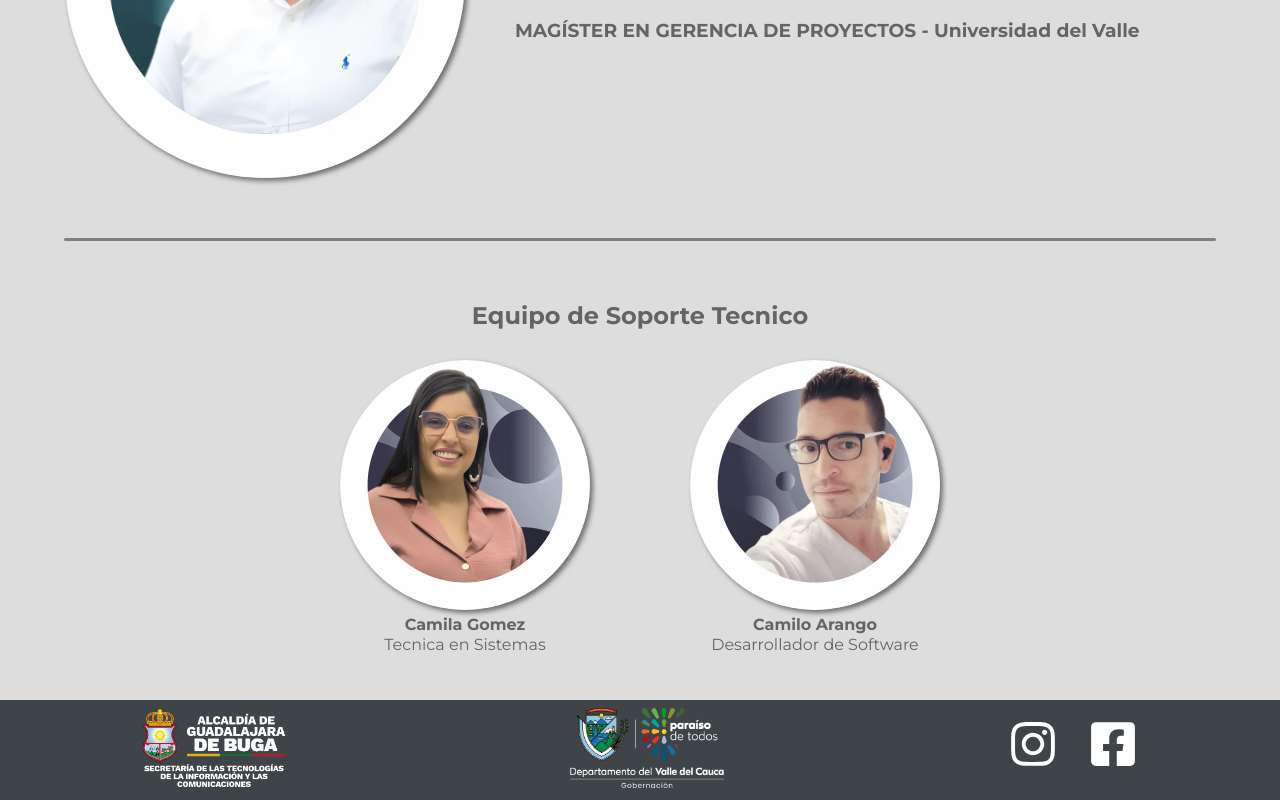
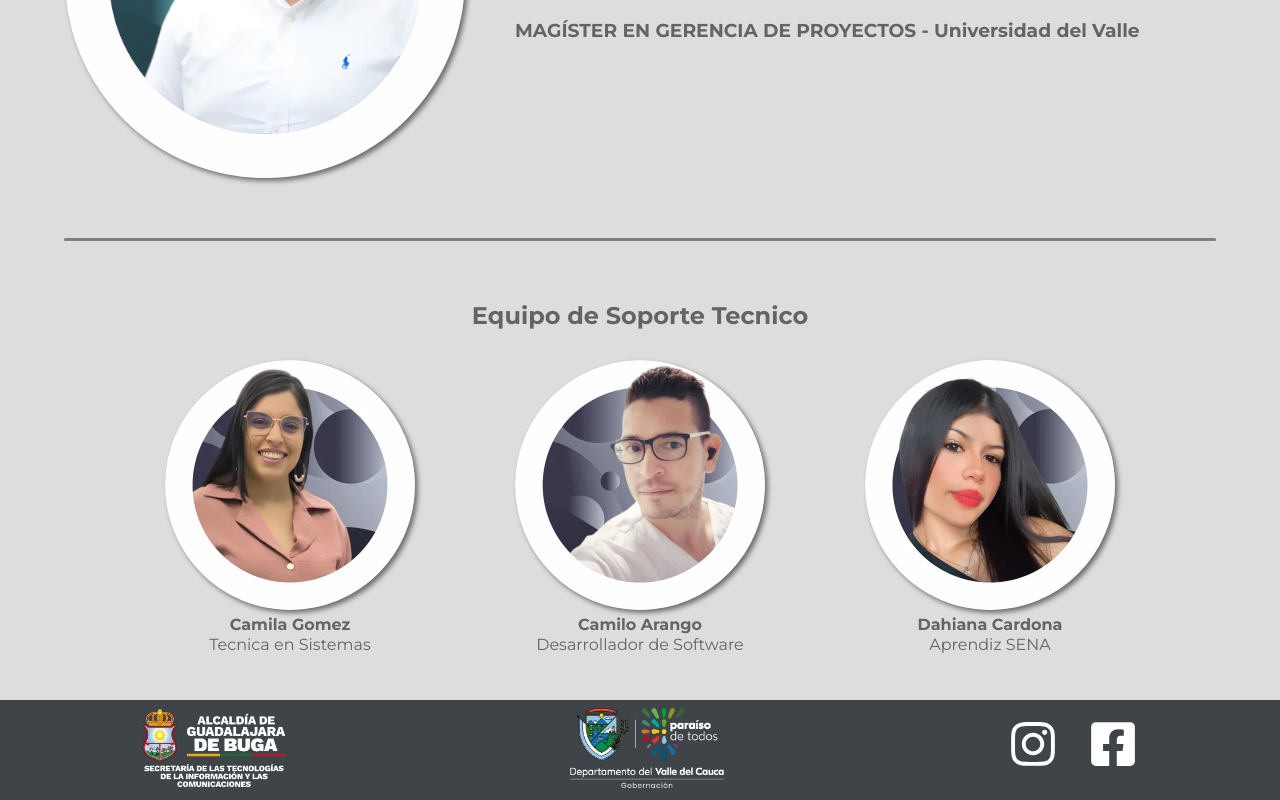
Before and after one commit to Akami-Usagi/Secretaria-Tic, a React (Create React App) app in the folder secretaria-tic/: page /talento-humano in a window 1280 px wide. Shown: the part 1069-1869 px from the top of the page. Built offline with nearby package versions, Linux system fonts and the light colour scheme.

Commit message:
nueva persona en talento humano dahiana

```diff
--- a/secretaria-tic/src/pages/talentoHumano.jsx
+++ b/secretaria-tic/src/pages/talentoHumano.jsx
@@ -114,7 +114,7 @@ export default function TalentoHumano(){
             <SupporDiv>
                 <PersonCard nombre={"Camila Gomez"} cargo={"Tecnica en Sistemas"} imagen={"/images/talentoHumano/support_2.webp"}/>
                 <PersonCard nombre={"Camilo Arango"} cargo={"Desarrollador de Software"} imagen={"/images/talentoHumano/support_1.webp"}/>
-
+                <PersonCard nombre={"Dahiana Cardona"} cargo={"Aprendiz SENA"} imagen={"/images/talentoHumano/support_3.webp"}/>
             </SupporDiv>
         </BugaDiv>
     )
```
Also changed, not shown: secretaria-tic/public/images/talentoHumano/support_3.webp (added).
